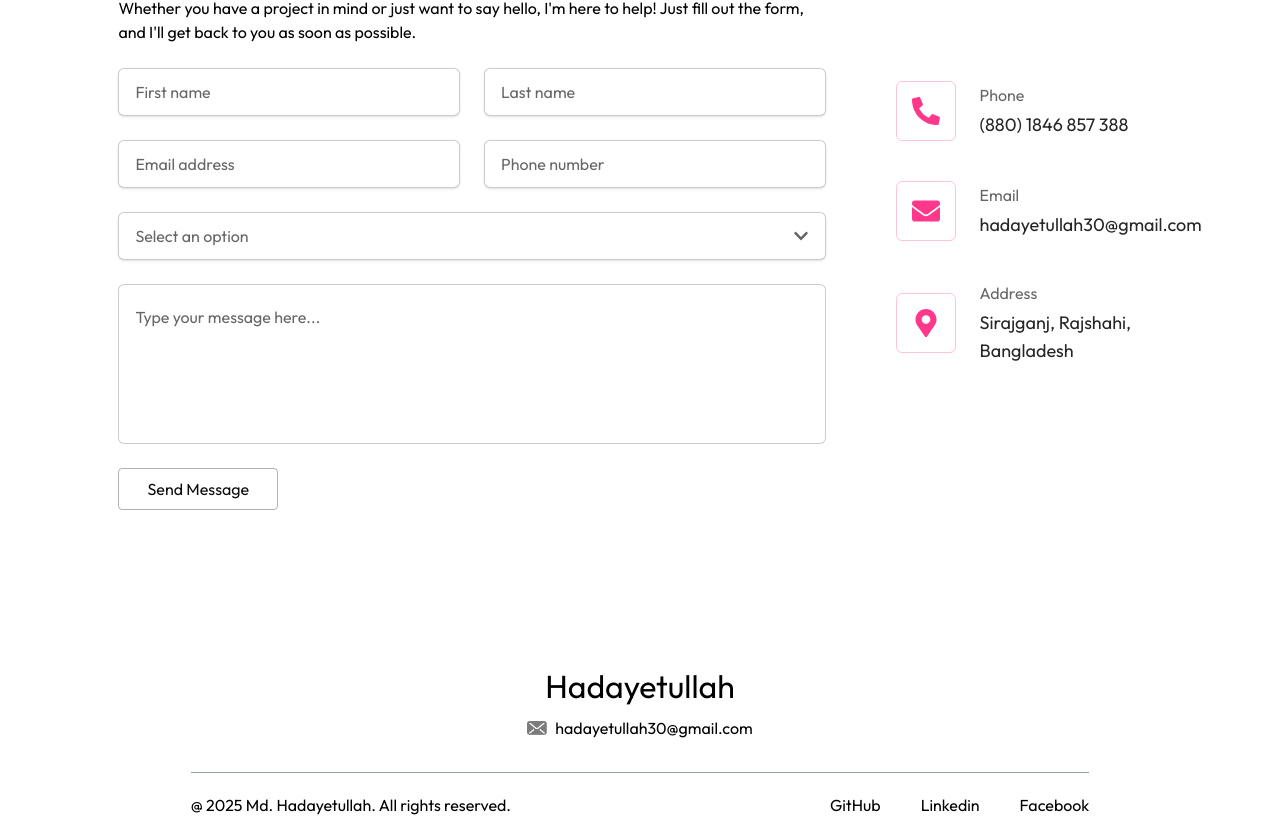
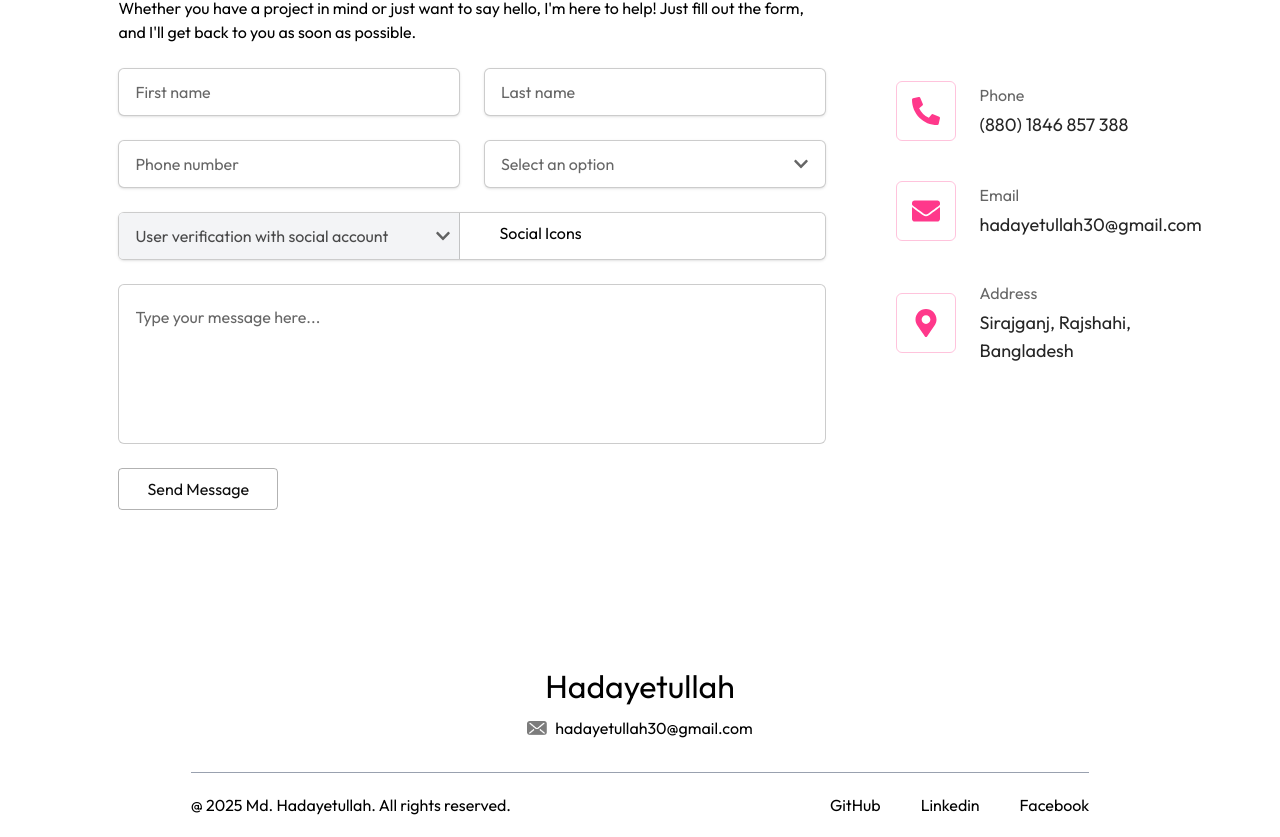
Before and after one commit to Hadayetullah/portfolio-v2, a Next.js app: page / in a window 1280 px wide. Shown: the part 3478-4315 px from the top of the page. Built offline with nearby package versions, Linux system fonts and the light colour scheme; a web font is replaced by a local one.

Commit message:
Create UserVerificationField component with initial design to authenticate users

```diff
--- a/app/components/Form.tsx
+++ b/app/components/Form.tsx
@@ -1,5 +1,6 @@
 import React from 'react'
 import SelectField from './SelectField';
+import UserVerificationField from './UserVerificationField';
 
 type Props = {}
 
@@ -26,12 +27,12 @@ const Form = (props: Props) => {
             placeholder='Last name'
             className={inputStyle}
         />
-        <input
+        {/* <input
             type='email'
             name='email'
             placeholder='Email address'
             className={inputStyle}
-        />
+        /> */}
         <input
             type='text'
             name='phone'
@@ -40,8 +41,13 @@ const Form = (props: Props) => {
         />
 
         {/* Custom SelectField component */}
+        <div className=''>
+            <SelectField fieldStyle={inputStyle} />
+        </div>
+
+        {/* User Verification Field */}
         <div className='col-span-1 sm:col-span-2'>
-            <SelectField fieldStyle={inputStyle} />
+            <UserVerificationField />
         </div>
 
         <textarea
--- /dev/null
+++ b/app/components/UserVerificationField.tsx
@@ -0,0 +1,87 @@
+import React, { useEffect, useRef, useState } from 'react'
+import { FaChevronDown } from 'react-icons/fa'
+
+// options array for the select field to select verification type
+const options = [
+  { label: 'User verification with social account', value: 'social' },
+  { label: 'User verification with email (manually)', value: 'manual' },
+]
+
+type Props = {
+    optionsList?: { label: string, value: string }[];
+}
+
+const UserVerificationField = ({optionsList=options}: Props) => {
+    const [selected, setSelected] = useState<{label: string, value:string} | null>(null)
+    const [isOpen, setIsOpen] = useState<boolean>(false)
+    const [openAbove, setOpenAbove] = useState<boolean>(false)
+
+    const containerRef = useRef<HTMLDivElement>(null);
+
+    const handleSelect = (option:any) => {
+        setSelected(option)
+        setIsOpen(false)
+        // onChange?.(option.value)
+    }
+
+    useEffect(() => {
+            if (isOpen && containerRef.current) {
+                const rect = containerRef.current.getBoundingClientRect()
+                const spaceBelow = window.innerHeight - rect.bottom
+                const dropdownHeight = Math.min(240, optionsList.length * 48) // approx height
+
+                if (spaceBelow < dropdownHeight + 10) {
+                    setOpenAbove(true)
+                } else {
+                    setOpenAbove(false)
+                }
+            }
+    }, [isOpen, optionsList])
+
+  return (
+    <div ref={containerRef} className='relative w-full select-none'>
+        <div
+            className='h-[35] xxs:h-[42px] xs:h-[48px] border-[0.5px] border-black/20 dark:border-white/20 focus:border-primarylight/50 dark:focus:border-secondary/50 text-base text-black
+            dark:text-white placeholder:text-black/60 dark:placeholder:text-white/60 outline-none bg-white
+            dark:bg-[#1c1c22] rounded-md placeholder:text-sm xxs:placeholder:text-base shadow-sm flex
+            items-center justify-between gap-4 xxs:gap-6'
+        >
+            <div
+                onClick={() => setIsOpen(!isOpen)}
+                role='button'
+                className='cursor-pointer select-none flex items-center justify-between w-full sm:w-[50%] h-full rounded-tl-sm rounded-bl-sm bg-gray-100'>
+                <span className='min-w-[200px] max-w-full text-nowrap text-black/70 dark:text-white/70 px-1 xxs:pl-4 py-1 xxs:py-2'>{selected?.label || options[0].label}</span>
+                <div className='bg-gray-100 w-[32px] h-full flex items-center justify-center ml-2 border-r-[0.5px] border-black/20 dark:border-white/20'>
+                    <FaChevronDown aria-label='Toggle dropdown' className={`text-black/60 dark:text-white/60 ${openAbove ? 'rotate-180' : ''}`} />
+                </div>
+            </div>
+
+            <div className='bg-white w-full sm:w-[50%] h-full rounded-md px-1 xxs:pl-4 py-1 xxs:py-2'>
+                Social Icons
+            </div>
+        </div>
+
+        {isOpen && (
+            <div
+                className={`absolute z-10 w-full bg-white dark:bg-[#1c1c22] border border-black/20 dark:border-white/20 rounded-md shadow-lg max-h-60 overflow-auto ${
+                    openAbove ? 'bottom-full mb-1' : 'mt-1'
+                }`}
+            >
+                {optionsList.map((option) => (
+                    <div
+                        key={option.value}
+                        onClick={() => handleSelect(option)}
+                        className={`px-4 py-2 cursor-pointer hover:bg-gray-100 dark:hover:bg-[#202024] dark:hover:text-secondary/70 ${
+                            selected?.value === option.value ? 'bg-gray-100 dark:bg-[#202024] font-semibold italic text-secondarylight dark:text-secondary' : 'text-black/80 dark:text-white/80'
+                        }`}
+                    >
+                    {option.label}
+                    </div>
+                ))}
+            </div>
+        )}
+    </div>
+  )
+}
+
+export default UserVerificationField
```
